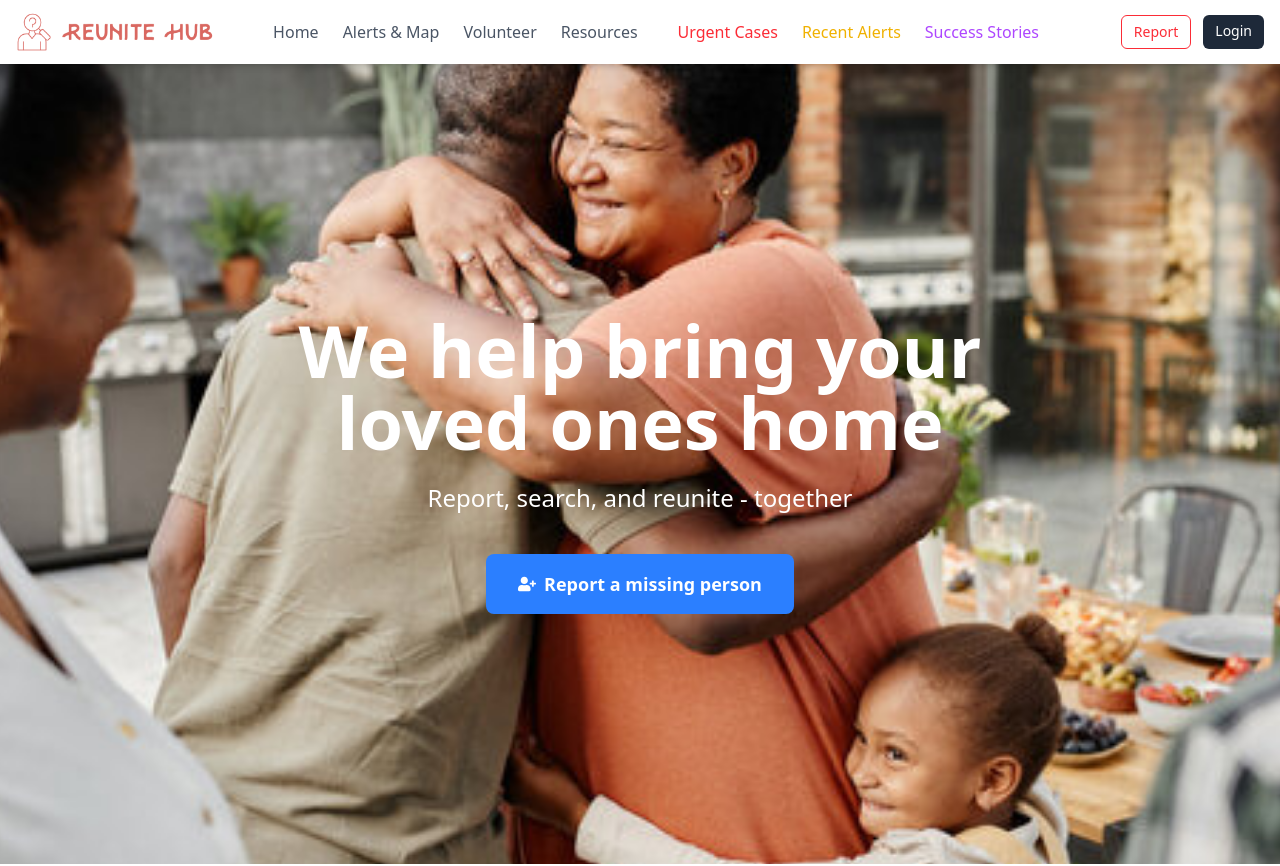
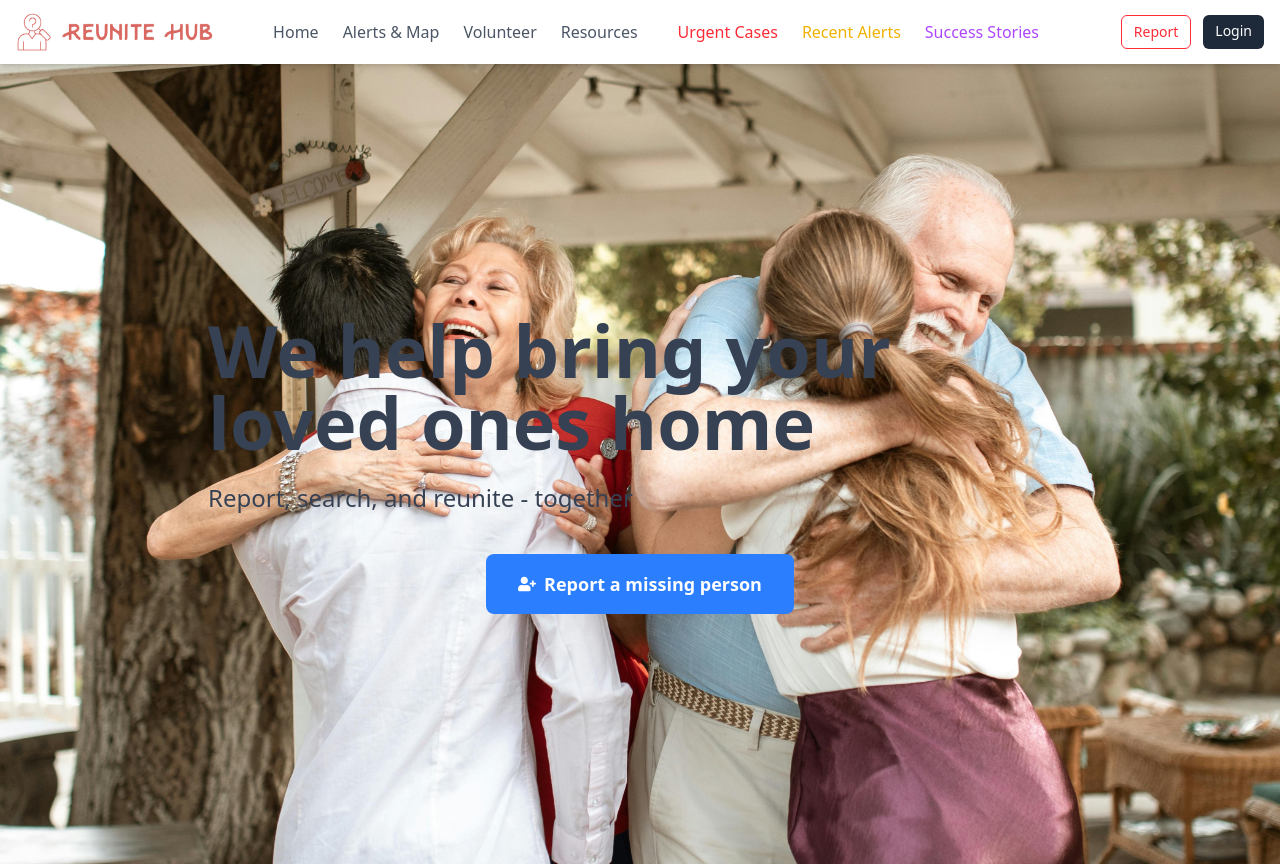
Before and after one commit to Eyuel763/ReuniteHub, a React (Vite) app in the folder frontend/: page / in a window 1280 px wide. Shown: the top 866 px of the page. Built offline with nearby package versions, Linux system fonts and the light colour scheme.

Commit message:
chenged home wallpaper

```diff
--- a/frontend/src/Componenets/Form.jsx
+++ b/frontend/src/Componenets/Form.jsx
@@ -53,7 +53,9 @@ const Form = () => {
         // Introduce a delay before proceeding with the submission
         setTimeout(async () => {
             try {
-                const response = await fetch('http://127.0.0.1:8000/api/missing_persons', {
+                const response = await fetch('http://127.0.0.1:8000/api/missing_personsreports',
+                    {
+
                     method: 'POST', // Use POST to send data
                     headers: {
                         'Content-Type': 'application/json', // Ensure JSON content type
--- a/frontend/src/Componenets/HeroSection.jsx
+++ b/frontend/src/Componenets/HeroSection.jsx
@@ -1,7 +1,7 @@
 import React from "react";
 import { FaUserPlus } from "react-icons/fa";
 import { Link } from "react-router-dom"; // Import Link for navigation
-import Hero from '../assets/family reunion.jpg';
+import Hero from '../assets/pexels-rdne-6148876.jpg';
 
 const HeroSection = () => {
   return (
@@ -20,11 +20,11 @@ const HeroSection = () => {
       />
 
       {/* Hero Content */}
-      <div className="relative z-10 text-center px-4 max-w-4xl mx-auto text-white">
+      <div className="relative z-10 text-left px-4 max-w-4xl mx-auto text-gray-700">
         <h1 className="text-5xl md:text-7xl font-bold mb-6">
           We help bring your loved ones home
         </h1>
-        <p className="text-xl md:text-2xl mb-10">
+        <p className="text-xl text-gray-700 md:text-2xl mb-10">
           Report, search, and reunite - together
         </p>
 
```
Also changed, not shown: frontend/src/assets/pexels-rdne-6148876.jpg (added).
